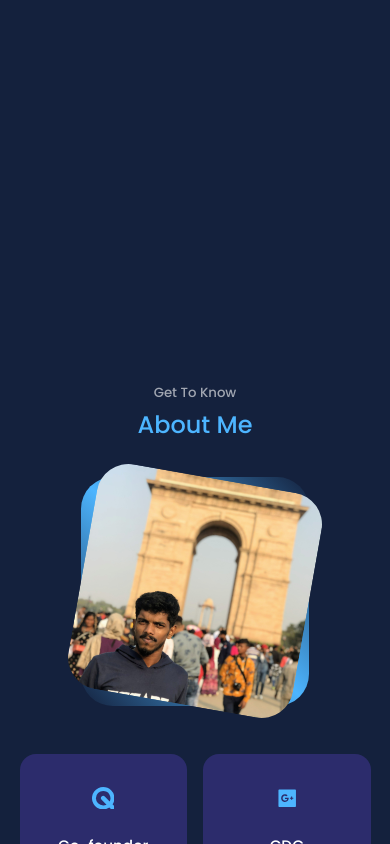
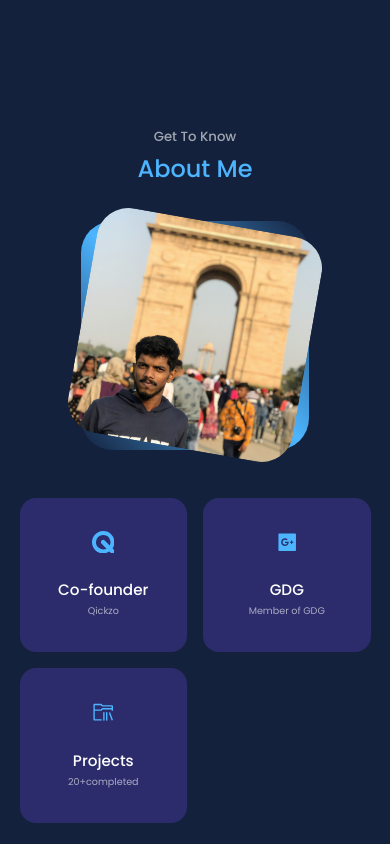
Before and after one commit to mohamedfazilk/React-Portfolio, a React (Create React App) app: page / in a window 390 px wide. Shown: the part 980-1824 px from the top of the page. Built offline with nearby package versions, Linux system fonts and the light colour scheme.

Commit message:
add margin-top in  sm devices in the media query

```diff
--- a/src/components/about/about.css
+++ b/src/components/about/about.css
@@ -4,7 +4,11 @@
     grid-template-columns: 35% 50%;
     gap:15%;
 
+
 }
+
+
+
 
 .about__me {
     width:100%;
@@ -110,6 +114,10 @@
         margin: 0 auto 3rem;
     }
 
+    #about {
+        margin-top: -10rem;
+    }
+
     .about__cards {
         grid-template-columns: 1fr 1fr;
         gap: 1rem;
```
